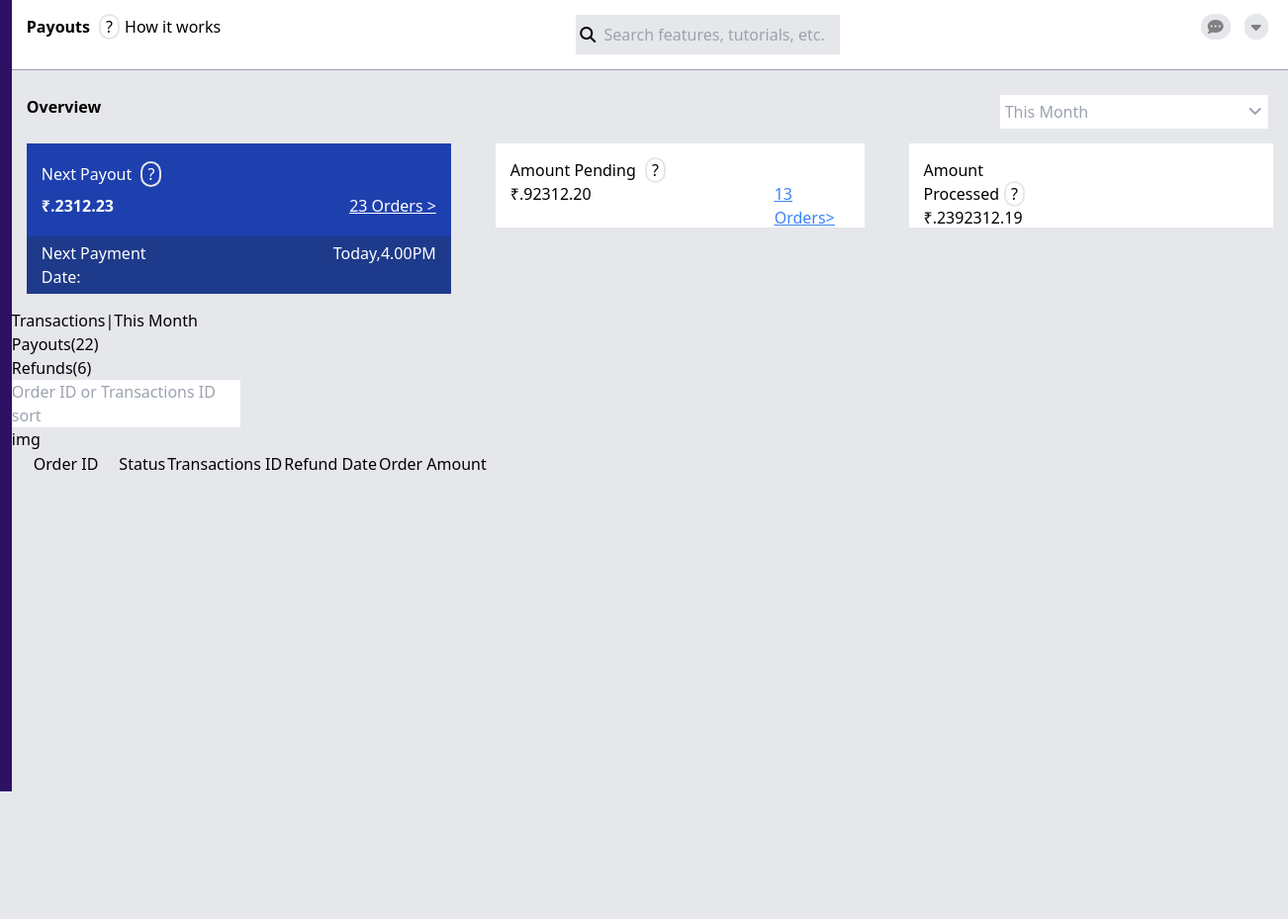
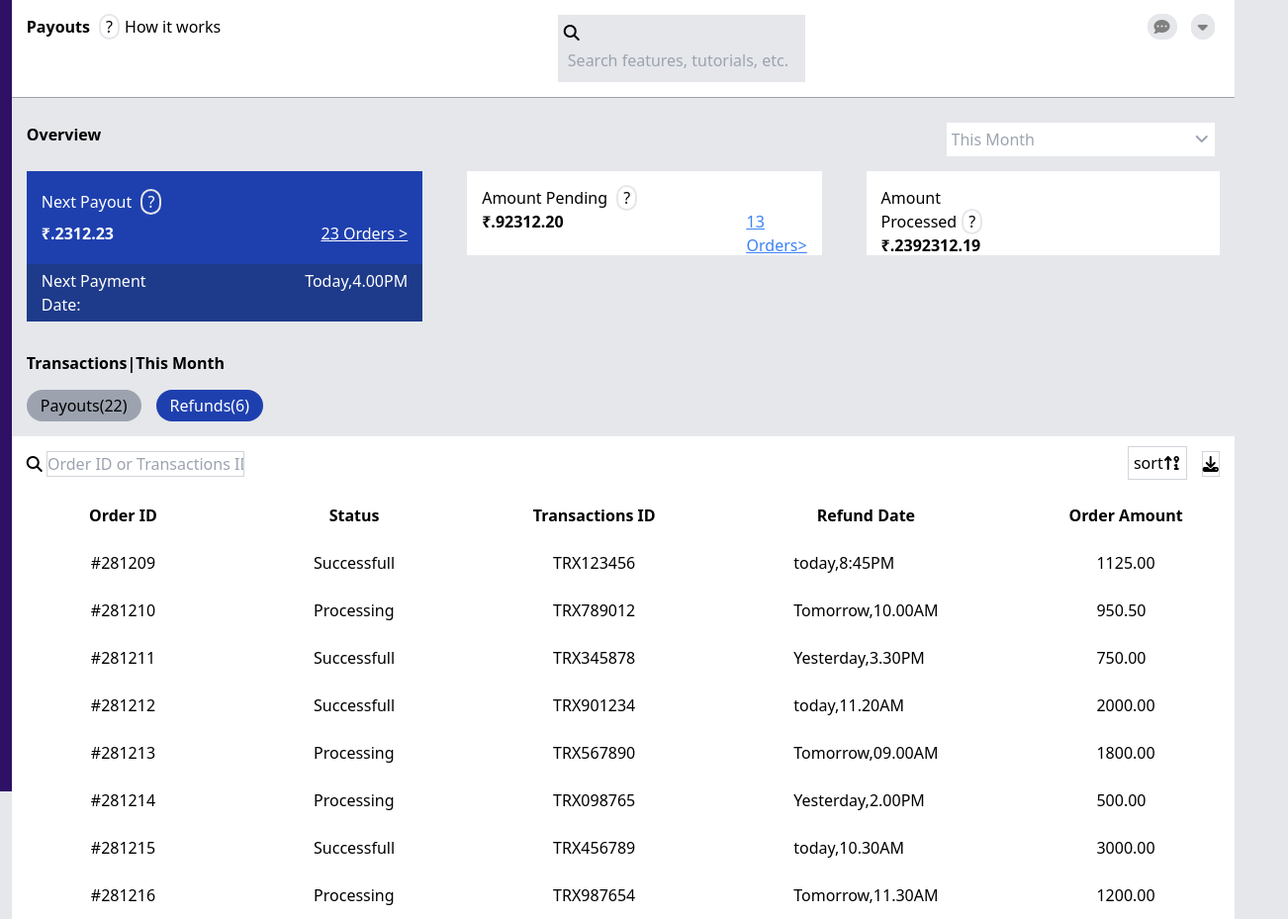
Before and after one commit to Muthukumari29/Payout, a plain HTML site: page index.html in a window 1280 px wide. Shown: the full height of the page at 99% size, 1302 px wide, since content can reach past the window. Before the commit the page ends 800 px from the top, so only its background shows below. Drawn offline with nearby package versions, Linux system fonts and the light colour scheme.

Commit message:
type of last content

```diff
--- a/index.html
+++ b/index.html
@@ -9,8 +9,8 @@
 
     <title>Document</title>
 </head>
-<body class="bg-gray-200 w-full"><section class="flex">
-    <nav class="h-dvh w-[250px]  bg-violet-950 leading-8">
+<body class="w-full bg-gray-200 "><section class="flex">
+    <nav class="max-md:hidden md:h-dvh w-[250px]  bg-violet-950 leading-8">
         <div class="flex m-[15px] text-white">
             <img></img><div>
               <div>   <a>Nishyan</a></div>
@@ -76,25 +76,30 @@
 </div>
  </nav>
     <nav>
-        <header class="bg-white p-[15px] w-[1290px]   border-b border-gray-400">
-           <div class="flex justify-between"> <div>
-            <div ><a class="font-bold">Payouts </a><span class="ml-[5px] mr-[5px] cursor-pointer rounded-full  px-[5px]  border-2">?</span>How it works</div></div>
-<div class="bg-gray-200 p-[4px]" >
-    <i class="fa fa-search" aria-hidden="true" ></i>
-<input type="text" placeholder="Search features, tutorials, etc." class="bg-gray-200 p-[4px]"></div>
+
+        <header class="bg-white p-[15px] border-b border-gray-400">
+
+           <!-- <div class="flex md:flex justify-between">  -->
+            <div class="flex justify-between md:flex  justify-between ">
+                            <div class="md:hidden"><i class="fa fa-bars" aria-hidden="true"></i>
+            </div><div>
+            <div class="max-md:hidden "><a class="font-bold ">Payouts </a><span class="ml-[5px] mr-[5px] cursor-pointer rounded-full  px-[5px]  border-2">?</span>How it works</div></div>
+<div class=" p-[4px] border-2 w-[250px] bg-gray-200" >
+    <i class="fa fa-search"  aria-hidden="true"  ></i>
+<input type="text" placeholder="Search features, tutorials, etc." class="bg-gray-200  p-[4px]"></div>
 <div>
     <span class="ml-[5px] mr-[5px] cursor-pointer rounded-full  px-[5px] bg-gray-200 border-2"> <i class="fa-solid fa-comment-dots"  style="color: gray;"></i></span>
      <span class="ml-[5px] mr-[5px] cursor-pointer rounded-full  px-[5px] bg-gray-200 border-2"><i class="fa-solid fa-caret-down" style="color: gray;"></i></span>
 </div></div>
 </header>
-<div class="flex justify-between mt-[25px]">
+<div class="md:flex justify-between mt-[25px]">
     <div>
     <a class="ml-[15px] font-bold">Overview</a></div>
  <div class="">   <input  type="text" placeholder="This Month"  class="text-black p-[5px] "><span class="bg-white p-[6px] text-gray-400 mr-[20px]"> <i class="fa-solid fa-angle-down" ></i> </span>
 </div>
 </div>
 <section>
-<div class="flex justify-between gap-[15px]">
+<div class="align-center md:flex justify-between gap-[15px]">
 
     <div class=" text-white m-[15px]">
        <div class="bg-blue-800  leading-8 p-[15px]  "> <a>Next Payout </a><span class="ml-[5px] mr-[5px] cursor-pointer rounded-full  px-[5px]  border-2">?</span>
@@ -112,38 +117,103 @@
 <div class="bg-white m-[15px] p-[15px] h-[85px]">
     <div>Amount Pending <span class="ml-[5px] mr-[5px] cursor-pointer rounded-full  px-[5px]  border-2">?</span></div>
     <div class="flex justify-between gap-[145px]">
-        <div><span>&#8377;</span>.92312.20</div>
+        <div class="font-bold"><span>&#8377;</span>.92312.20</div>
 <div class="ml-[40px] text-blue-500 underline"><a >13 Orders<span>></span></a></div>
 </div></div>
 
 
 <div class="bg-white m-[15px] p-[15px] h-[85px] pr-[185px]">
     <div>Amount Processed<span class="ml-[5px] mr-[5px] cursor-pointer rounded-full  px-[5px]  border-2">?</span></div>
-    <div> <span>&#8377;</span>.2392312.19</div>
+    <div class="font-bold"> <span>&#8377;</span>.2392312.19</div>
 </div>
 </div>
 </section>
 
 
 <section>
-    <div>Transactions|This Month</div>
-    <div><div>Payouts(22)  </div>
-    <div>Refunds(6)</div></div>
+    <div class="m-[15px] font-semibold">Transactions|This Month</div>
+    <div class="flex m-[15px] gap-[15px]"><div class="bg-gray-400 rounded-full p-[4px] px-[14px]">Payouts(22)  </div>
+    <div class="bg-blue-800 text-white rounded-full p-[4px] px-[14px]">Refunds(6)</div></div>
 
-    <div><div>
-<input type="text" placeholder="Order ID or Transactions ID"></div>
-<div><input type=" text"placeholder="sort" img></div>
-<div>img</div>
+    <div class="bg-white">
+        <div class="flex justify-between m-[15px] pt-[15px]">
+            <div class="">
+        <i class="fa fa-search" aria-hidden="true"></i>
+<input type="text" placeholder="Order ID or Transactions ID" class="w-[200px] border border-gray-300"></div>
+<div class="flex">
+<div><a class="border border-gray-300 p-[5px]">sort<i class="fa-solid fa-arrow-up-9-1"></i></a></div>
+<div class="border border-gray-300 ml-[15px] "><i class="fa-solid fa-download" class="p-[10px]"></i></div>
+</div>
+</div>
 
+<table class="">
+    <thead>
+    <tr class="">
+        <th class="text-md px-10 py-3">Order ID</th>
+        <th class="text-md px-10 py-3">Status</th>
+        <th class="text-md px-10 py-3">Transactions ID</th>
+        <th class="text-md px-10 py-3">Refund Date</th>
+        <th class="text-md px-10 py-3">Order Amount        </th>
+    </tr></thead>
+    <tbody>
+        <tr class="">
+            <td class="text-md px-20 py-3">#281209</td>
+            <td class="text-md px-20 py-3">Successfull</td>
+            <td class="text-md px-20 py-3">TRX123456</td>
+            <td class="text-md px-20 py-3">today,8:45PM</td>
+            <td class="text-md px-20 py-3"> 1125.00           </td>
 
-<table>
-    <th class="">
-        <td class="px-[20px]">Order ID</td>
-        <td>Status</td>
-        <td>Transactions ID</td>
-        <td>Refund Date</td>
-        <td>Order Amount        </td>
-    </th>
+        </tr>
+    <tr>
+            <td class="text-md px-20 py-3">#281210</td>
+            <td class="text-md px-20 py-3">Processing</td>
+            <td class="text-md px-20 py-3">TRX789012</td>
+            <td class="text-md px-20 py-3">Tomorrow,10.00AM</td>
+            <td class="text-md px-20 py-3">950.50</td>
+        </tr>
+        <tr>
+            <td class="text-md px-20 py-3">#281211</td>
+            <td class="text-md px-20 py-3">Successfull</td>
+            <td class="text-md px-20 py-3">TRX345878</td>
+            <td class="text-md px-20 py-3">Yesterday,3.30PM       </td>
+            <td class="text-md px-20 py-3">750.00</td>
+        </tr>
+        <tr>
+            <td class="text-md px-20 py-3" >#281212</td>
+            <td class="text-md px-20 py-3">Successfull</td>
+            <td class="text-md px-20 py-3">TRX901234</td>
+            <td class="text-md px-20 py-3">         today,11.20AM   </td>
+            <td class="text-md px-20 py-3">2000.00</td>
+        </tr>
+        <tr>
+            <td class="text-md px-20 py-3" >#281213</td>
+            <td class="text-md px-20 py-3">Processing</td>
+            <td class="text-md px-20 py-3">TRX567890</td>
+            <td class="text-md px-20 py-3">         Tomorrow,09.00AM   </td>
+            <td class="text-md px-20 py-3">1800.00</td>
+        </tr>
+        <tr>
+            <td class="text-md px-20 py-3" >#281214</td>
+            <td class="text-md px-20 py-3">Processing</td>
+            <td class="text-md px-20 py-3">TRX098765</td>
+            <td class="text-md px-20 py-3">         Yesterday,2.00PM   </td>
+            <td class="text-md px-20 py-3">500.00</td>
+        </tr>
+        <tr>
+            <td class="text-md px-20 py-3" >#281215</td>
+            <td class="text-md px-20 py-3">Successfull</td>
+            <td class="text-md px-20 py-3">TRX456789</td>
+            <td class="text-md px-20 py-3">         today,10.30AM   </td>
+            <td class="text-md px-20 py-3">3000.00</td>
+        </tr>
+        <tr>
+            <td class="text-md px-20 py-3" >#281216</td>
+            <td class="text-md px-20 py-3">Processing</td>
+            <td class="text-md px-20 py-3">TRX987654</td>
+            <td class="text-md px-20 py-3">         Tomorrow,11.30AM   </td>
+            <td class="text-md px-20 py-3">1200.00</td>
+        </tr>
+    </tbody>
 </table>
 </section>
     </nav></section>
```
